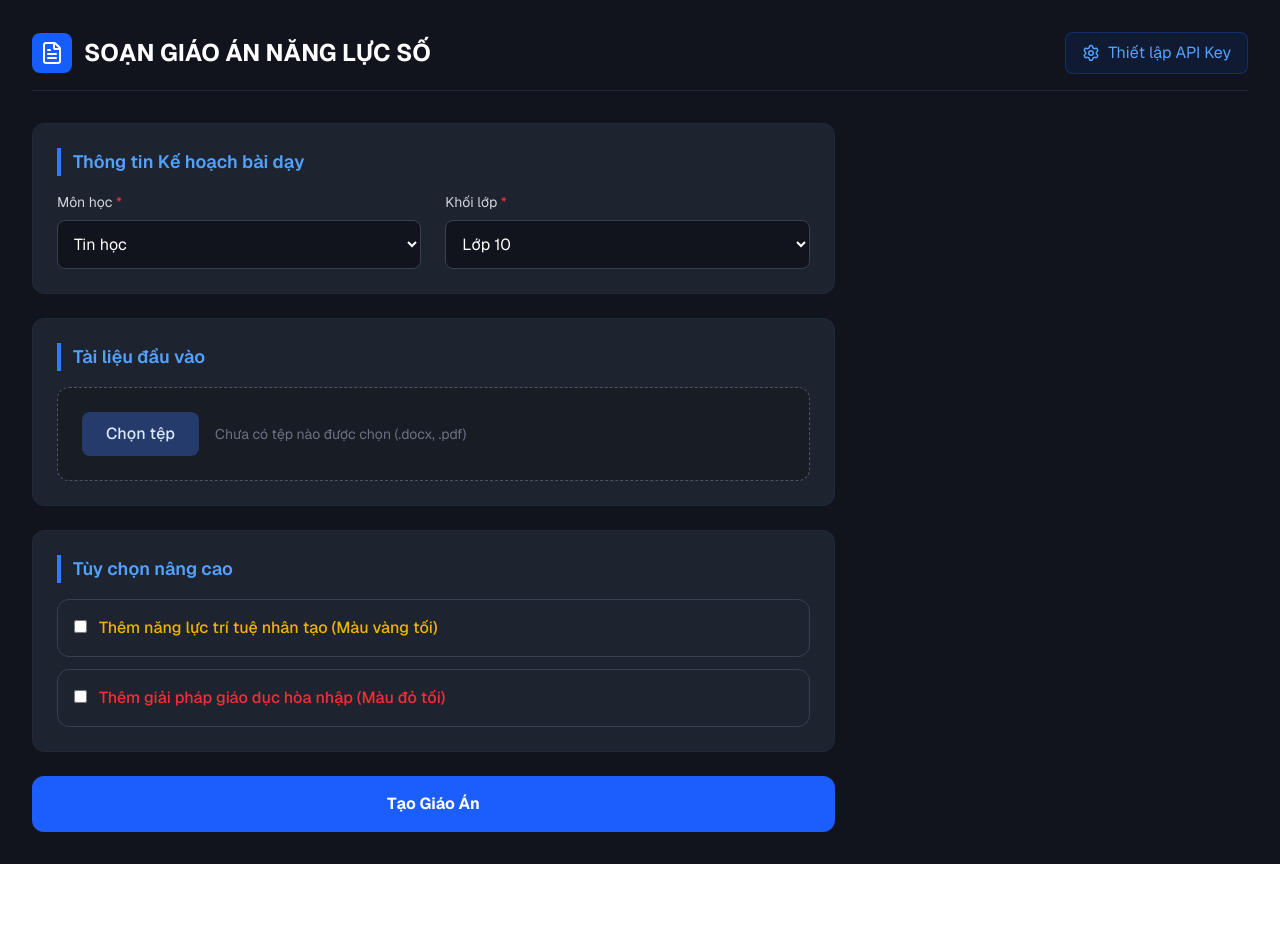
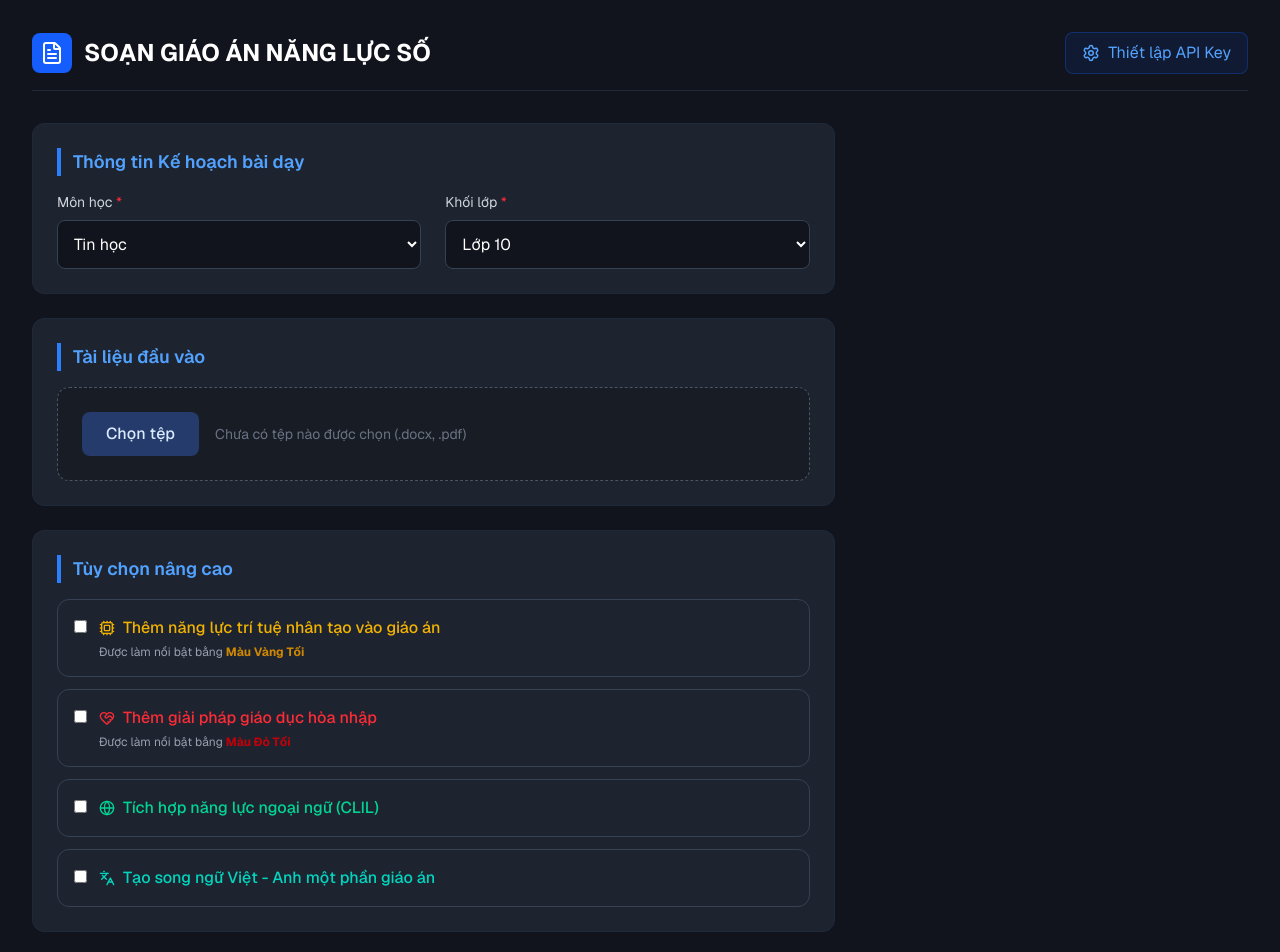
Before and after one commit to nvchienspt-maker/giao-an-NLS-AI, a Next.js app: page / in a window 1280 px wide. Shown: the top 952 px of the page. Before the commit the page ends 864 px from the top, so only its background shows below. Built offline with nearby package versions, Linux system fonts and the light colour scheme.

Commit message:
update app/layout.tsx and app/page.tsx to use new local storage keys for Gemini API and model selection.

```diff
--- a/app/components/SettingsModal.tsx
+++ b/app/components/SettingsModal.tsx
@@ -26,10 +26,9 @@ export default function SettingsModal({ isOpen, onClose, apiKey, setApiKey, mode
 
   useEffect(() => {
     setTempKey(apiKey);
-    setTempModel(model || 'gemini-pro');
+    setTempModel(model || 'gemini-3.5-flash');
   }, [apiKey, model, isOpen]);
 
-  // Tự động quét API Key và chốt Model
   useEffect(() => {
     if (!tempKey || tempKey.trim().length < 20) {
         setAvailableModels([]);
@@ -40,7 +39,7 @@ export default function SettingsModal({ isOpen, onClose, apiKey, setApiKey, mode
 
     const fetchModels = async () => {
       setIsLoading(true);
-      setStatusMsg('Đang quét danh sách Model khả dụng...');
+      setStatusMsg('Đang kiểm tra API Key...');
       setIsError(false);
 
       try {
@@ -55,8 +54,11 @@ export default function SettingsModal({ isOpen, onClose, apiKey, setApiKey, mode
         }
 
         if (data.models) {
+          // LỌC CỨNG: Bỏ các model 1.5 và 2.5 bị Google khóa
           const validModels = data.models.filter((m: any) =>
-            m.supportedGenerationMethods?.includes('generateContent')
+            m.supportedGenerationMethods?.includes('generateContent') &&
+            !m.name.includes('1.5') &&
+            !m.name.includes('2.5')
           ).map((m: any) => ({
             name: m.name.replace('models/', ''),
             displayName: m.displayName
@@ -65,24 +67,32 @@ export default function SettingsModal({ isOpen, onClose, apiKey, setApiKey, mode
           setAvailableModels(validModels);
 
           if (validModels.length > 0) {
-             // Ưu tiên chọn gemini-pro để đảm bảo tương thích mọi API Key
-             const bestModel = validModels.find((m: any) => m.name === 'gemini-pro')
+             // Ưu tiên chọn 3.5-flash hoặc 3.6-flash
+             const bestModel = validModels.find((m: any) => m.name.includes('3.5-flash'))
+                            || validModels.find((m: any) => m.name.includes('3.6-flash'))
+                            || validModels.find((m: any) => m.name === 'gemini-pro')
                             || validModels[0];
 
              setTempModel(bestModel.name);
              setIsError(false);
-             setStatusMsg(`✅ Hợp lệ! Tự động chọn: ${bestModel.displayName}`);
+             setStatusMsg(`✅ Đã tự động nhận diện: ${bestModel.displayName}`);
+          } else {
+             setIsError(true);
+             setStatusMsg('API Key không hỗ trợ các model thế hệ mới.');
           }
         }
       } catch (err: any) {
          setIsError(true);
-         setStatusMsg('Lỗi mạng, không thể kết nối tới máy chủ AI.');
+         setStatusMsg('Lỗi mạng, không thể kết nối tới Google AI.');
       } finally {
         setIsLoading(false);
       }
     };
 
-    const timeoutId = setTimeout(() => fetchModels(), 600);
+    const timeoutId = setTimeout(() => {
+        fetchModels();
+    }, 600);
+
     return () => clearTimeout(timeoutId);
   }, [tempKey]);
 
@@ -122,7 +132,7 @@ export default function SettingsModal({ isOpen, onClose, apiKey, setApiKey, mode
         </div>
 
         <div className="space-y-2 mb-8">
-          <label className="text-sm font-medium text-gray-300">Model đang dùng</label>
+          <label className="text-sm font-medium text-gray-300">Model đang dùng (Tự động)</label>
           <select
             value={tempModel}
             onChange={(e) => setTempModel(e.target.value)}
@@ -142,7 +152,7 @@ export default function SettingsModal({ isOpen, onClose, apiKey, setApiKey, mode
         <button
           onClick={handleSave}
           disabled={!tempKey || isError || isLoading}
-          className="w-full bg-blue-600 hover:bg-blue-700 text-white py-3.5 rounded-lg font-bold disabled:opacity-50 disabled:cursor-not-allowed transition"
+          className="w-full bg-blue-600 hover:bg-blue-700 text-white py-3.5 rounded-lg font-bold disabled:opacity-50 disabled:cursor-not-allowed transition shadow-lg shadow-blue-900/20"
         >
           Lưu & Bắt đầu sử dụng
         </button>
--- a/app/page.tsx
+++ b/app/page.tsx
@@ -1,5 +1,5 @@
 'use client';
-import { useState } from 'react';
+import { useState, useEffect } from 'react';
 import { Settings, FileText, Loader2, Cpu, HeartHandshake, Globe, Languages, Download } from 'lucide-react';
 import SettingsModal from './components/SettingsModal';
 import { useLocalStorage } from './hooks/useLocalStorage';
@@ -8,9 +8,8 @@ import { extractTextFromFile } from './utils/fileReader';
 
 export default function Home() {
   const [isModalOpen, setIsModalOpen] = useState(false);
-  // Đổi key để dọn cache cũ
-  const [apiKey, setApiKey] = useLocalStorage('gemini_api_key_v5', '');
-  const [model, setModel] = useLocalStorage('gemini_model_v5', 'gemini-pro');
+  const [apiKey, setApiKey] = useLocalStorage('gemini_api_key_v6', '');
+  const [model, setModel] = useLocalStorage('gemini_model_v6', 'gemini-3.5-flash');
 
   const [subject, setSubject] = useState('Tin học');
   const [grade, setGrade] = useState('Lớp 10');
@@ -24,6 +23,7 @@ export default function Home() {
   });
 
   const [isLoading, setIsLoading] = useState(false);
+  const [progressText, setProgressText] = useState('');
   const [result, setResult] = useState('');
 
   const handleFileChange = (e: React.ChangeEvent<HTMLInputElement>) => {
@@ -39,35 +39,83 @@ export default function Home() {
     setIsLoading(true);
     setResult('');
 
+    // Khởi tạo danh sách các tiến trình dựa vào tùy chọn
+    const steps = [
+      "Đang trích xuất dữ liệu từ tệp gốc...",
+      "Đang gửi dữ liệu và bối cảnh môn học tới AI...",
+      "AI đang phân tích và cấu trúc lại Kế hoạch bài dạy...",
+      options.ai ? "Đang tích hợp Năng lực Trí tuệ nhân tạo (Màu vàng)..." : "",
+      options.inclusive ? "Đang bổ sung phương pháp Giáo dục hòa nhập (Màu đỏ)..." : "",
+      options.foreignLang ? "Đang gắn thuật ngữ chuyên ngành (CLIL)..." : "",
+      options.bilingual ? "Đang tạo phân đoạn Song ngữ Việt - Anh..." : "",
+      "Đang rà soát và định dạng lại giao diện kết quả..."
+    ].filter(Boolean); // Bỏ các chuỗi rỗng
+
+    let stepIndex = 0;
+    setProgressText(steps[0]);
+
+    // Tạo hiệu ứng nhảy tiến trình mỗi 2 giây
+    const progressInterval = setInterval(() => {
+      stepIndex++;
+      if (stepIndex < steps.length) {
+        setProgressText(steps[stepIndex]);
+      }
+    }, 2500);
+
     try {
       const textContent = await extractTextFromFile(file);
       const contextInfo = `Môn học: ${subject}, Khối lớp: ${grade}`;
       const aiResponse = await generateLessonPlan(apiKey, model, textContent, options, contextInfo);
+
+      clearInterval(progressInterval);
+      setProgressText('Hoàn tất!');
       setResult(aiResponse);
     } catch (error: any) {
+      clearInterval(progressInterval);
       alert(`Có lỗi xảy ra: ${error.message}`);
     } finally {
       setIsLoading(false);
     }
   };
 
-  // Hàm xuất file Word từ HTML
   const exportToWord = () => {
     if (!result) return;
-    const header = "<html xmlns:o='urn:schemas-microsoft-com:office:office' xmlns:w='urn:schemas-microsoft-com:office:word' xmlns='http://www.w3.org/TR/REC-html40'><head><meta charset='utf-8'><title>Giáo án</title></head><body>";
+
+    // Gói kết quả vào cấu trúc HTML có hỗ trợ Word Encoding
+    const header = `
+      <html xmlns:o='urn:schemas-microsoft-com:office:office'
+            xmlns:w='urn:schemas-microsoft-com:office:word'
+            xmlns='http://www.w3.org/TR/REC-html40'>
+      <head>
+        <meta charset='utf-8'>
+        <title>Giáo án</title>
+        <style>
+          body { font-family: 'Times New Roman', serif; font-size: 14pt; line-height: 1.5; }
+          h1, h2, h3 { color: #333; }
+          table { border-collapse: collapse; width: 100%; margin-bottom: 10px; }
+          table, th, td { border: 1px solid black; padding: 8px; }
+        </style>
+      </head>
+      <body>
+    `;
     const footer = "</body></html>";
     const htmlContent = document.getElementById("ai-result-content")?.innerHTML || "";
 
     const sourceHTML = header + htmlContent + footer;
-    const source = 'data:application/vnd.ms-word;charset=utf-8,' + encodeURIComponent(sourceHTML);
+    const blob = new Blob(['\ufeff', sourceHTML], {
+      type: 'application/msword'
+    });
 
+    const url = URL.createObjectURL(blob);
     const fileDownload = document.createElement("a");
     document.body.appendChild(fileDownload);
-    fileDownload.href = source;
-    // Xuất định dạng .doc để Microsoft Word tự động chuyển thể CSS HTML sang màu sắc đoạn văn
-    fileDownload.download = `Giao_An_Tich_Hop_${subject}_${grade}.doc`;
+    fileDownload.href = url;
+
+    // Xuất ra file .doc (Word nhận diện CSS màu Xanh, Vàng, Đỏ một cách hoàn hảo)
+    fileDownload.download = `Giao_An_${subject}_${grade}.doc`;
     fileDownload.click();
     document.body.removeChild(fileDownload);
+    URL.revokeObjectURL(url);
   };
 
   return (
@@ -123,7 +171,7 @@ export default function Home() {
                  {file ? (
                    <div className="flex flex-col">
                       <span className="text-gray-300 text-sm truncate">{file.name}</span>
-                      <span className="text-green-500 text-sm flex items-center gap-1 mt-1"><FileText size={14}/> Sẵn sàng</span>
+                      <span className="text-green-500 text-sm flex items-center gap-1 mt-1"><FileText size={14}/> Đã tải lên</span>
                    </div>
                  ) : <span className="text-gray-500 text-sm">Chưa có tệp nào được chọn (.docx, .pdf)</span>}
                </div>
@@ -135,18 +183,36 @@ export default function Home() {
              <div className="space-y-3">
                 <label className={`flex items-start gap-3 p-4 border rounded-xl cursor-pointer ${options.ai ? 'border-yellow-600 bg-yellow-600/10' : 'border-gray-700 hover:bg-gray-800'}`}>
                   <input type="checkbox" className="mt-1" checked={options.ai} onChange={e => setOptions({...options, ai: e.target.checked})} />
-                  <div><p className="font-medium text-yellow-500">Thêm năng lực trí tuệ nhân tạo (Màu vàng tối)</p></div>
+                  <div>
+                     <p className="font-medium text-yellow-500 flex items-center gap-2"><Cpu size={16}/> Thêm năng lực trí tuệ nhân tạo vào giáo án</p>
+                     <p className="text-xs text-gray-400 mt-1">Được làm nổi bật bằng <span className="text-yellow-600 font-bold">Màu Vàng Tối</span></p>
+                  </div>
                 </label>
                 <label className={`flex items-start gap-3 p-4 border rounded-xl cursor-pointer ${options.inclusive ? 'border-red-600 bg-red-600/10' : 'border-gray-700 hover:bg-gray-800'}`}>
                   <input type="checkbox" className="mt-1" checked={options.inclusive} onChange={e => setOptions({...options, inclusive: e.target.checked})} />
-                  <div><p className="font-medium text-red-500">Thêm giải pháp giáo dục hòa nhập (Màu đỏ tối)</p></div>
+                  <div>
+                     <p className="font-medium text-red-500 flex items-center gap-2"><HeartHandshake size={16}/> Thêm giải pháp giáo dục hòa nhập</p>
+                     <p className="text-xs text-gray-400 mt-1">Được làm nổi bật bằng <span className="text-red-700 font-bold">Màu Đỏ Tối</span></p>
+                  </div>
                 </label>
-                {/* Giữ nguyên checkbox 3 & 4 */}
+                <label className={`flex items-start gap-3 p-4 border rounded-xl cursor-pointer ${options.foreignLang ? 'border-emerald-500 bg-emerald-500/10' : 'border-gray-700 hover:bg-gray-800'}`}>
+                  <input type="checkbox" className="mt-1" checked={options.foreignLang} onChange={e => setOptions({...options, foreignLang: e.target.checked})} />
+                  <div><p className="font-medium text-emerald-400 flex items-center gap-2"><Globe size={16}/> Tích hợp năng lực ngoại ngữ (CLIL)</p></div>
+                </label>
+                <label className={`flex items-start gap-3 p-4 border rounded-xl cursor-pointer ${options.bilingual ? 'border-teal-500 bg-teal-500/10' : 'border-gray-700 hover:bg-gray-800'}`}>
+                  <input type="checkbox" className="mt-1" checked={options.bilingual} onChange={e => setOptions({...options, bilingual: e.target.checked})} />
+                  <div><p className="font-medium text-teal-400 flex items-center gap-2"><Languages size={16}/> Tạo song ngữ Việt - Anh một phần giáo án</p></div>
+                </label>
              </div>
           </section>
 
-          <button onClick={handleGenerate} disabled={isLoading} className="w-full bg-[#1c5dfd] hover:bg-blue-600 text-white font-bold py-4 rounded-xl flex items-center justify-center gap-2">
-            {isLoading ? <><Loader2 className="animate-spin" /> Đang xử lý dữ liệu với AI...</> : 'Tạo Giáo Án'}
+          <button onClick={handleGenerate} disabled={isLoading} className="w-full bg-[#1c5dfd] hover:bg-blue-600 text-white font-bold py-4 rounded-xl flex flex-col items-center justify-center transition-all disabled:opacity-80">
+            {isLoading ? (
+              <>
+                <div className="flex items-center gap-2 mb-1"><Loader2 className="animate-spin" size={20} /> Đang xử lý...</div>
+                <span className="text-xs text-blue-200">{progressText}</span>
+              </>
+            ) : 'Tạo Giáo Án'}
           </button>
         </div>
 
@@ -155,12 +221,11 @@ export default function Home() {
             <div className="bg-[#1e2330] rounded-xl border border-green-500/30 overflow-hidden flex flex-col h-full">
               <div className="bg-green-500/10 p-4 border-b border-green-500/20 flex justify-between items-center">
                 <h3 className="font-bold text-green-400">Giáo án đã hoàn thiện</h3>
-                <button onClick={exportToWord} className="flex items-center gap-2 bg-green-600 hover:bg-green-700 text-white px-3 py-1.5 rounded-lg text-sm transition">
-                  <Download size={16} /> Tải file Word
+                <button onClick={exportToWord} className="flex items-center gap-2 bg-green-600 hover:bg-green-700 text-white px-4 py-2 rounded-lg text-sm transition shadow-lg">
+                  <Download size={16} /> Tải file Word (.doc)
                 </button>
               </div>
               <div className="p-6 overflow-y-auto max-h-[800px] bg-white text-black custom-scrollbar">
-                {/* Render HTML trực tiếp từ Gemini */}
                 <div id="ai-result-content" dangerouslySetInnerHTML={{ __html: result }} className="prose max-w-none" />
               </div>
             </div>
```
